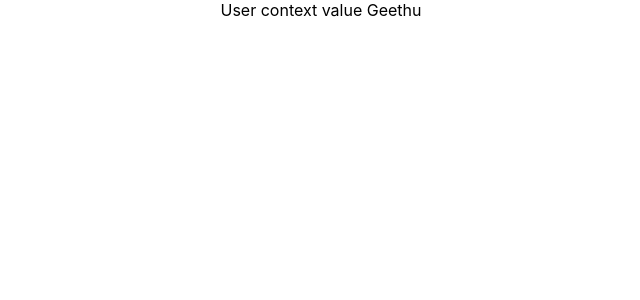
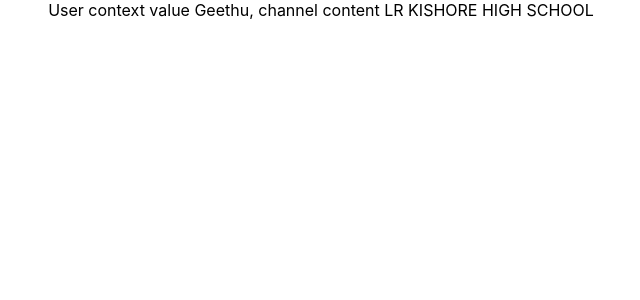
Before and after one commit to PhalugunaRao/hello-world, a React (Create React App) app: page / in a window 1280 px wide. Shown: the top 300 px of the page, without its empty margins (319-959 px from the left). Built offline with nearby package versions, Linux system fonts and the light colour scheme.

Commit message:
multiple context

```diff
--- a/src/App.js
+++ b/src/App.js
@@ -28,12 +28,15 @@
 import React from 'react';
 
 export const UserContext = React.createContext()
+export const ChannelContext =React.createContext()
 
 function App() {
   return (
     <div className="App">
       <UserContext.Provider value={'Geethu'}>
-      <ComponentC/>
+        <ChannelContext.Provider value={'LR KISHORE HIGH SCHOOL'}>
+        <ComponentC/>
+        </ChannelContext.Provider>
       </UserContext.Provider>
 
 
--- a/src/components/ComponentF.js
+++ b/src/components/ComponentF.js
@@ -1,5 +1,5 @@
 import React from 'react'
-import { UserContext } from '../App'
+import { UserContext, ChannelContext } from '../App'
 
 function ComponentF() {
   return (
@@ -7,7 +7,16 @@
       <UserContext.Consumer>
         {
           user =>{
-            return <div>User context value {user}</div>
+            return(
+              <ChannelContext.Consumer>{
+                channel =>{
+                  return <div>User context value {user}, channel content {channel}</div>
+
+                }
+                }
+
+              </ChannelContext.Consumer>
+            )
           }
         }
       </UserContext.Consumer>
```
